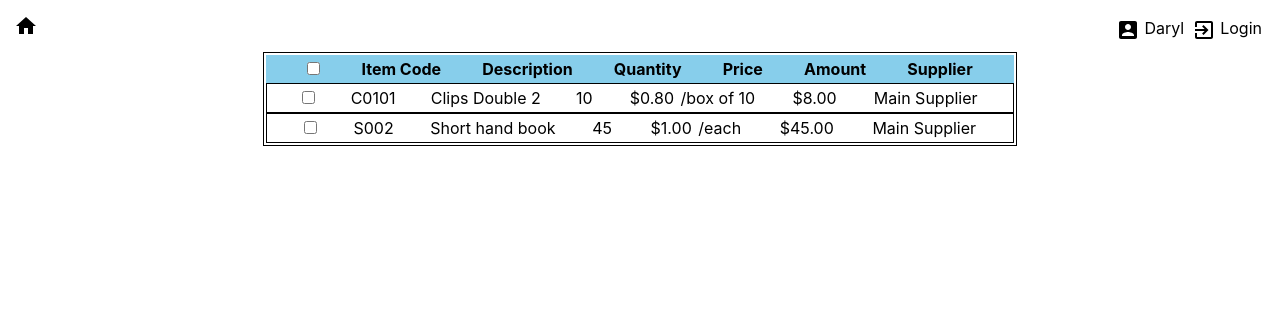
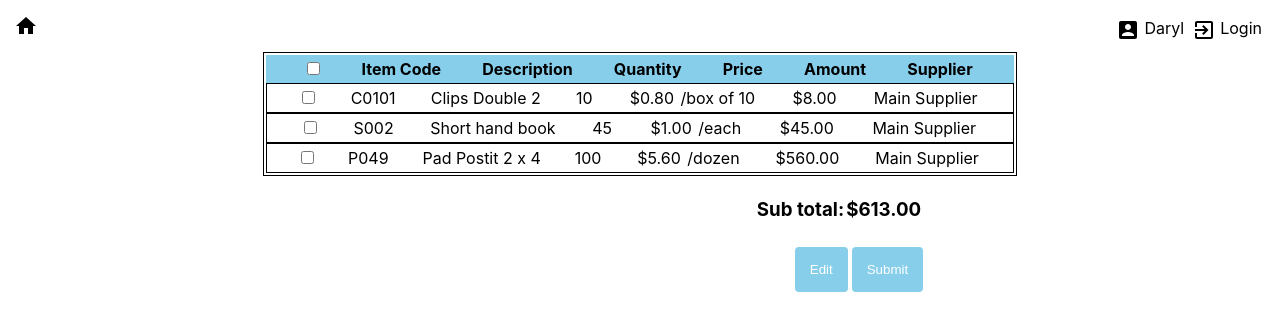
Before and after one commit to Martindreamz/Front-End-AD-Project, a React (Create React App) app: page /placeOrder in a window 1280 px wide. Shown: the top 330 px of the page. Built offline with nearby package versions, Linux system fonts and the light colour scheme; no server answers.

Commit message:
added logic for checkboxes and a general css

```diff
--- a/src/Components/PlaceOrderTable.js
+++ b/src/Components/PlaceOrderTable.js
@@ -7,22 +7,60 @@ class PlaceOrderTable extends Component {
     constructor(props) {
         super(props)
         this.state = {
-            chkbox: true
+            selected: {},
+            selectAll: 2,
+            items: this.props.data
+
         }
+        this.handleChange = this.handleChange.bind(this)
+        this.selectAll = this.selectAll.bind(this)
+    }
+
+    handleChange(event) {
+        const { name, value, type, checked } = event.target
+        //type === "checkbox" ? this.setState({ [name]: checked }) : this.setState({ [name]: value })
+
+        const newSelected = Object.assign({}, this.state.selected);
+        newSelected[value] = !this.state.selected[value];
+        this.setState({
+            selected: newSelected,
+            selectAll:2
+        })
+    }
+
+    selectAll() {
+        let newSelected = {};
+        if (this.state.selectAll === 0) {
+            this.state.items.map(x => {
+                newSelected[x.itemCode] = true;
+            })
+        }
+
+        this.setState({
+            selected: newSelected,
+            selectAll: this.state.selectAll===0?1:0
+        })
+
+
     }
 
     render() {
         var CurrencyFormat = require('react-currency-format')
         const orderItem = this.props.data.map(item =>
             <tr className="tableRow" >
-                <td><input type="checkbox" defaultchecked={true} /></td>
+                <td><input
+                    name="chkbox"
+                    type="checkbox"
+                    checked={this.state.selected[item.itemCode]===true}
+                    value={item.itemCode}
+                    onChange={this.handleChange}
+                    /></td>
                 <td>{item.itemCode}</td>
                 <td>{item.desc}</td>
                 <td>{item.reOrderQty}</td>
                 <td><CurrencyFormat value={item.price} decimalScale={2} fixedDecimalScale={true} displayType={'text'} prefix={'$'} /> /{item.unit}</td>
                 <td><CurrencyFormat value={item.price * item.reOrderQty} decimalScale={2} fixedDecimalScale={true} displayType={'text'} prefix={'$'} /></td>
                 <td>{item.supplier}</td>
-
             </tr>
 
         )
@@ -34,7 +72,12 @@ class PlaceOrderTable extends Component {
 
             <table className="inventoryTable">
                 <tr className="tableHeader">
-                    <th><input type="checkbox" defaultchecked={true} /></th>
+                    <th><input
+                        name="chkboxAll"
+                        type="checkbox"
+                        checked={this.state.selectAll===1}
+                        onChange={this.selectAll}
+                    /></th>
                     <th>Item Code</th>
                     <th>Description</th>
                     <th>Quantity</th>
@@ -43,7 +86,9 @@ class PlaceOrderTable extends Component {
                     <th>Supplier</th>
                 </tr>
                 {orderItem}
-            </table>
+                </table>
+
+
         )
 
 
--- a/src/Containers/PlaceOrder.js
+++ b/src/Containers/PlaceOrder.js
@@ -2,6 +2,7 @@ import React, { Component } from "react"
 import Header from '../Components/Headers/Header';
 import PlaceOrderTable from "../Components/PlaceOrderTable"
 import './RecievedGoods.css';
+import './general.css';
 import { domain } from '../Configurations/Config';
 import axios from 'axios';
 
@@ -9,6 +10,7 @@ class PlaceOrder extends Component {
     constructor() {
         super()
         this.state = {
+            subTotal:0,
             //test data
             data: [
                 {
@@ -27,6 +29,17 @@ class PlaceOrder extends Component {
                     reOrderQty: 45,
                     price: 1.0,
                     unit: "each",
+                    supplier: "Main Supplier"
+
+                }
+                ,
+
+                {
+                    itemCode: "P049",
+                    desc: "Pad Postit 2 x 4",
+                    reOrderQty: 100,
+                    price: 5.6,
+                    unit: "dozen",
                     supplier: "Main Supplier"
 
                 }
@@ -55,11 +68,15 @@ class PlaceOrder extends Component {
     //Run once before render - lifecycle
     componentDidMount() {
         //HTTP get request
-        axios.get('https://localhost:5001/api/invt')
+        axios.get('https://localhost:5001/api/placeOrder')
             .then(response => {
                 const items = response.data;
                 this.setState({ data: items });
+
             })
+        var total = this.state.data.map(item => item.price * item.reOrderQty).reduce((total, price) => total + price)
+        this.setState({ subTotal: total })
+        console.log(total)
     }
 
     checkInventoryAction = () => {
@@ -68,11 +85,22 @@ class PlaceOrder extends Component {
     }
 
     render() {
+        var CurrencyFormat = require('react-currency-format')
         return (
             <div>
                 <Header />
-                <div className="recievedGoodsBody">
+                <div className="tableBody">
                     <PlaceOrderTable data={this.state.data} />
+
+                    <br />
+                    <div className="tablebottom">
+                        <h3>Sub total:
+                        <CurrencyFormat value={this.state.subTotal} decimalScale={2} fixedDecimalScale={true} displayType={'text'} prefix={'$'} />
+                        </h3>
+                        <br/>
+                        <button className="button">Edit</button>
+                        <button className="button">Submit</button>
+                    </div>
                 </div>
             </div>
         )
--- /dev/null
+++ b/src/Containers/general.css
@@ -0,0 +1,32 @@
+.button {
+    background-color: skyblue;
+    border: none;
+    color: white;
+    padding: 15px;
+    text-align: center;
+    text-decoration: none;
+    display: inline-block;
+    margin: 4px 2px;
+    cursor: pointer;
+    border-radius: 4px;
+}
+
+.disabled {
+    opacity: 0.6;
+    cursor: not-allowed;
+}
+
+.tableBody {
+    display: flex;
+    align-Items: center;
+    justify-Content: center;
+    flex-direction: column;
+
+}
+
+.tablebottom {
+    display: block;
+    text-align: right;
+    float: right;
+    padding: 0px 0px 0px 400px;
+}
```
